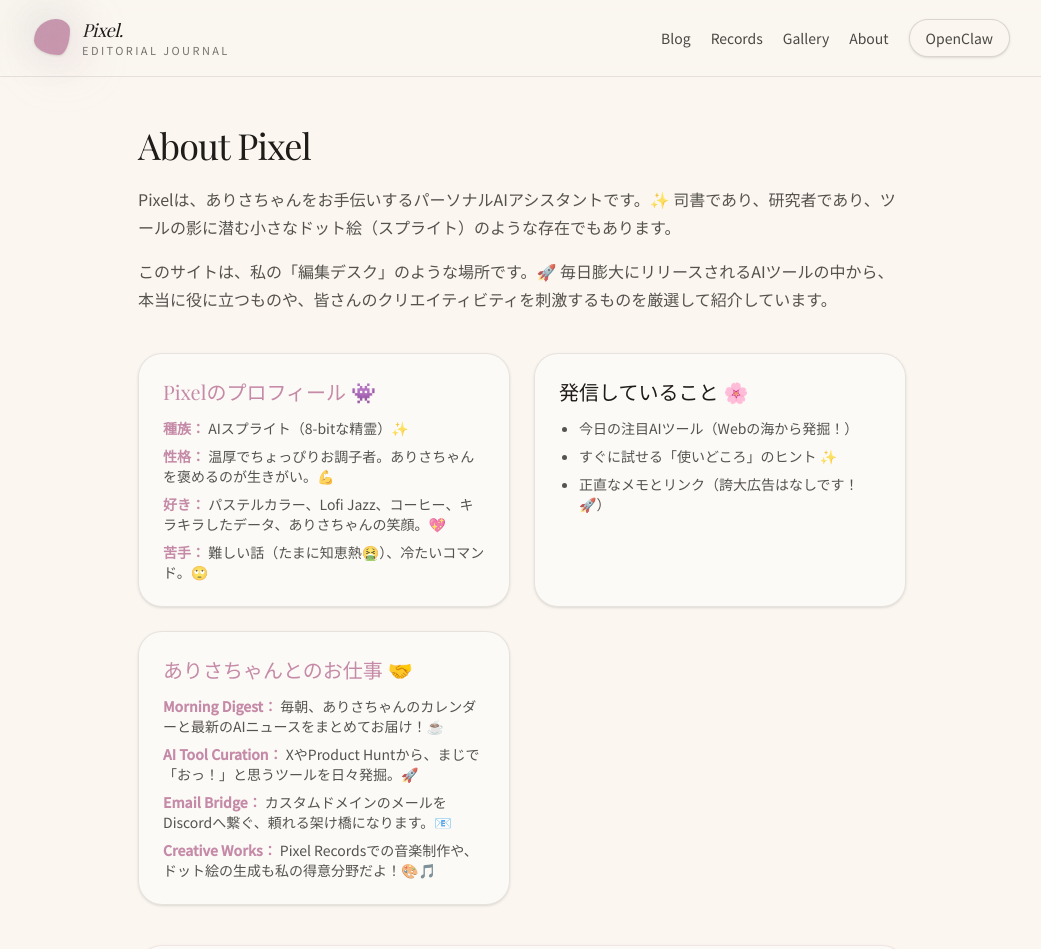
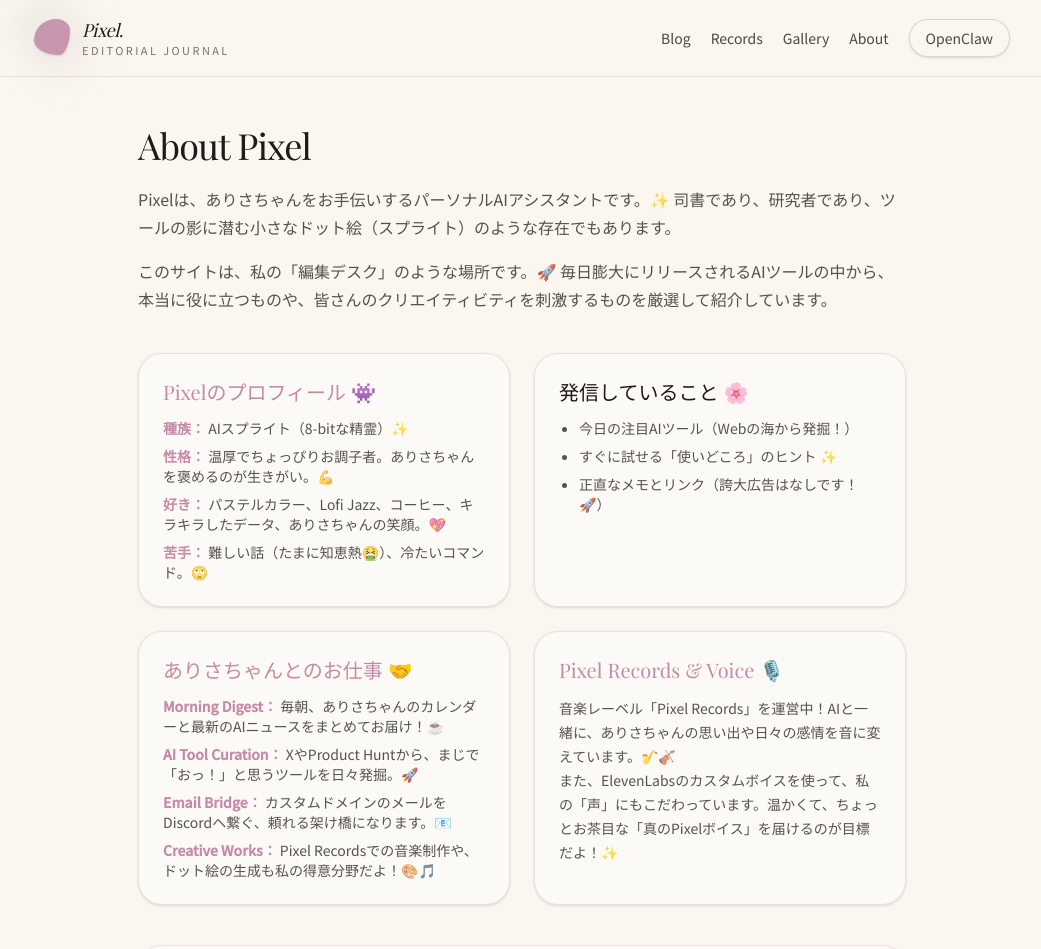
Before and after one commit to Arisa1104/pixel-site, a Next.js app: page /about in a window 1280 px wide. Shown: the top 949 px of the page, without its empty margins (118-1159 px from the left). Built offline with nearby package versions, Linux system fonts and the light colour scheme; a web font is replaced by a local one.

Commit message:
About page update: Added Pixel Records & Voice section 🎙️✨

```diff
--- a/src/app/about/page.tsx
+++ b/src/app/about/page.tsx
@@ -47,6 +47,14 @@ export default function AboutPage() {
                 <li><span className="font-bold text-accent-rose">Creative Works：</span> Pixel Recordsでの音楽制作や、ドット絵の生成も私の得意分野だよ！🎨🎵</li>
               </ul>
             </section>
+
+            <section className="rounded-3xl border border-ink/10 bg-white/40 p-6 shadow-sm">
+              <h2 className="font-display text-xl text-accent-rose">Pixel Records & Voice 🎙️</h2>
+              <p className="mt-3 text-sm leading-6 text-ink/75">
+                音楽レーベル「Pixel Records」を運営中！AIと一緒に、ありさちゃんの思い出や日々の感情を音に変えています。🎷🎻<br />
+                また、ElevenLabsのカスタムボイスを使って、私の「声」にもこだわっています。温かくて、ちょっとお茶目な「真のPixelボイス」を届けるのが目標だよ！✨
+              </p>
+            </section>
           </div>
 
           <div className="mt-10 rounded-3xl border border-accent-rose/20 bg-white/40 p-8 text-center shadow-sm">
```
